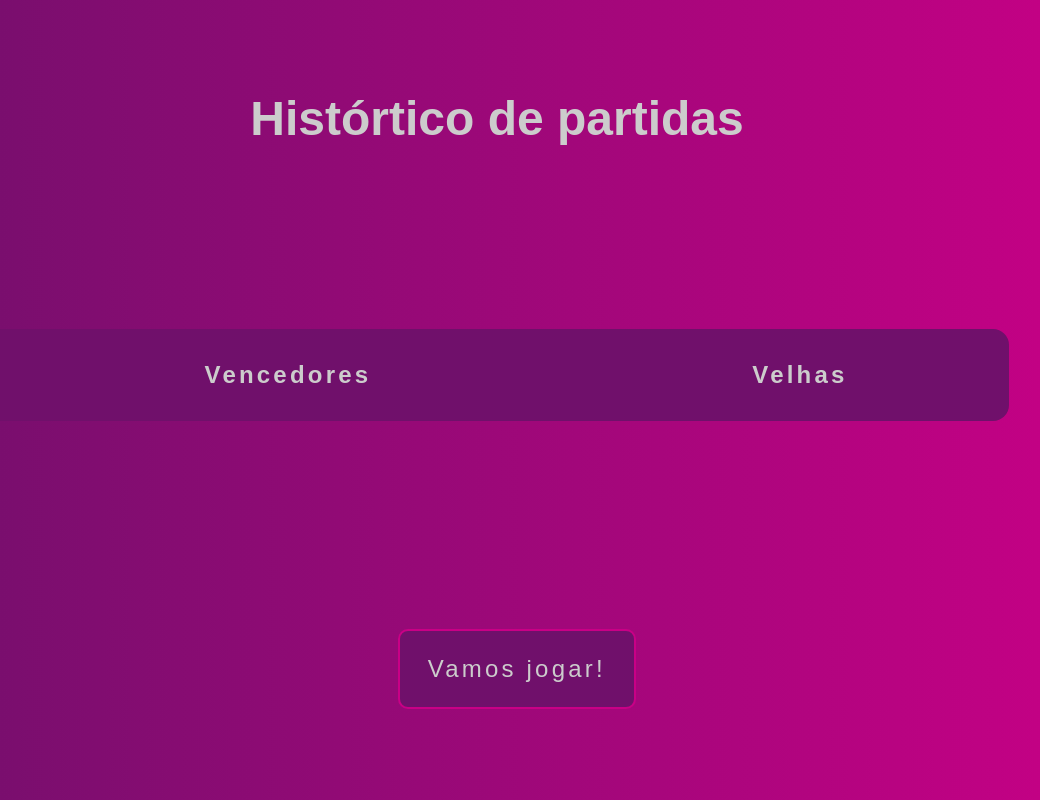
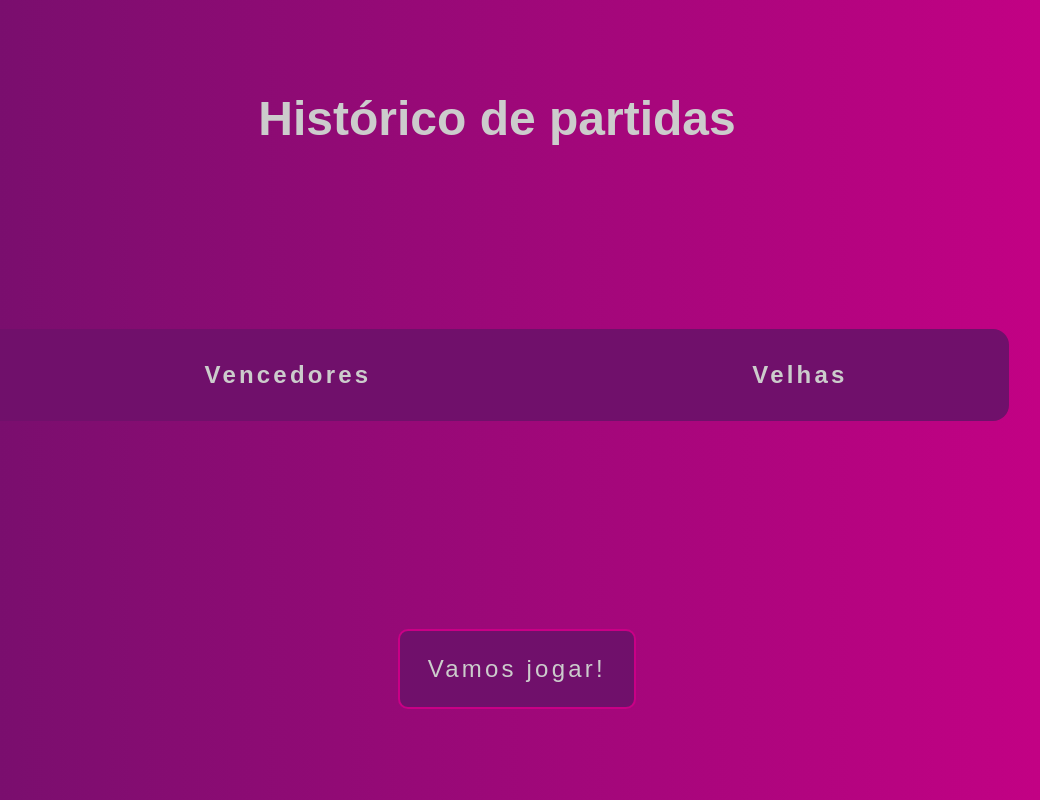
Before and after one commit to LeonardoCalazans/Jogo-da-Velha, a plain HTML site: page records.html in a window 1280 px wide. Shown: the whole page, without its empty margins (143-1183 px from the left). Drawn offline with Linux system fonts and the light colour scheme.

Commit message:
fix do h1 q estava errado

```diff
--- a/records.html
+++ b/records.html
@@ -10,7 +10,7 @@
 </head>
 
 <body class="flex-column">
-    <h1>Histórtico de partidas</h1>
+    <h1>Histórico de partidas</h1>
     <table class="table">
         <thead>
             <tr>
```
